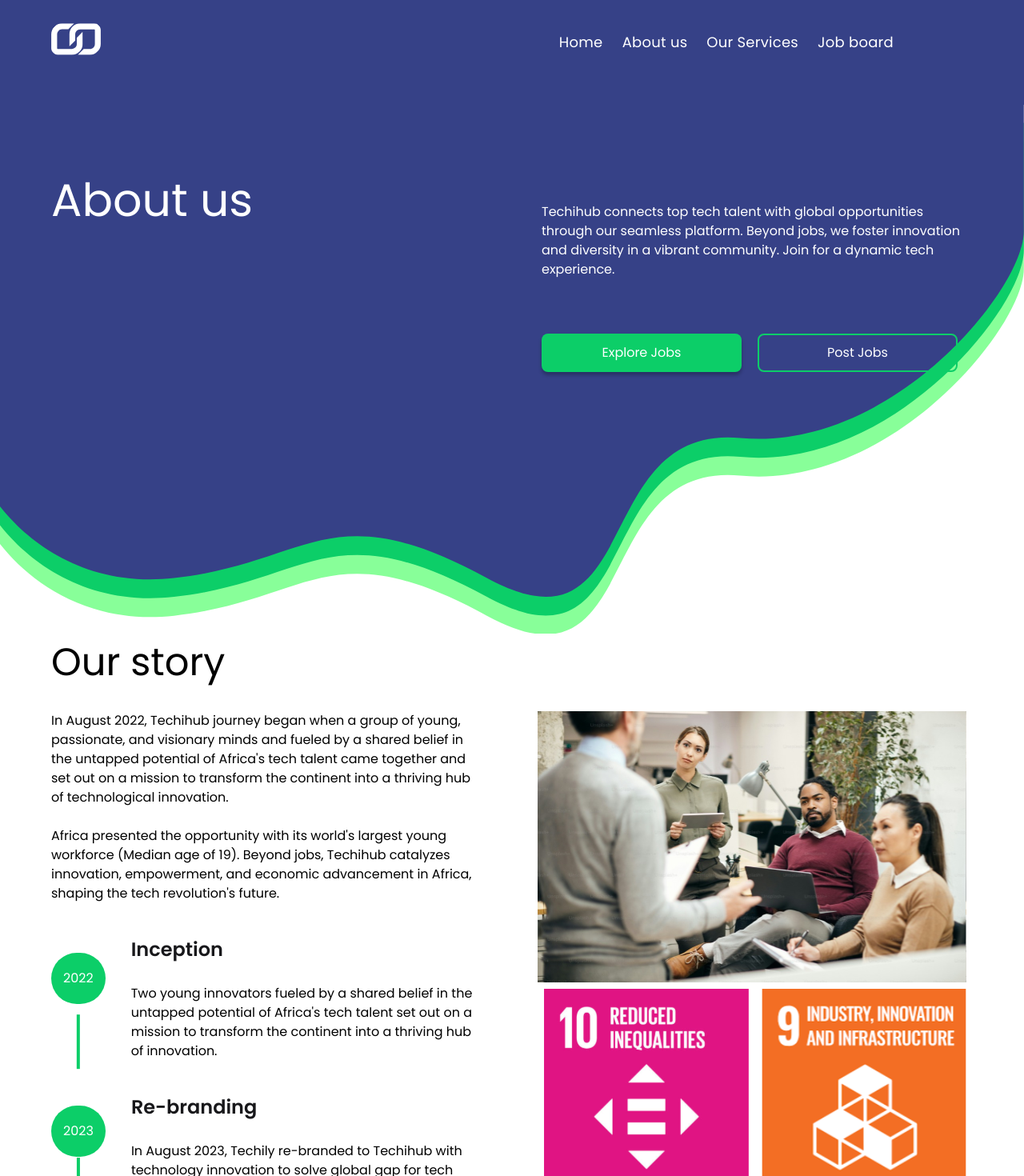
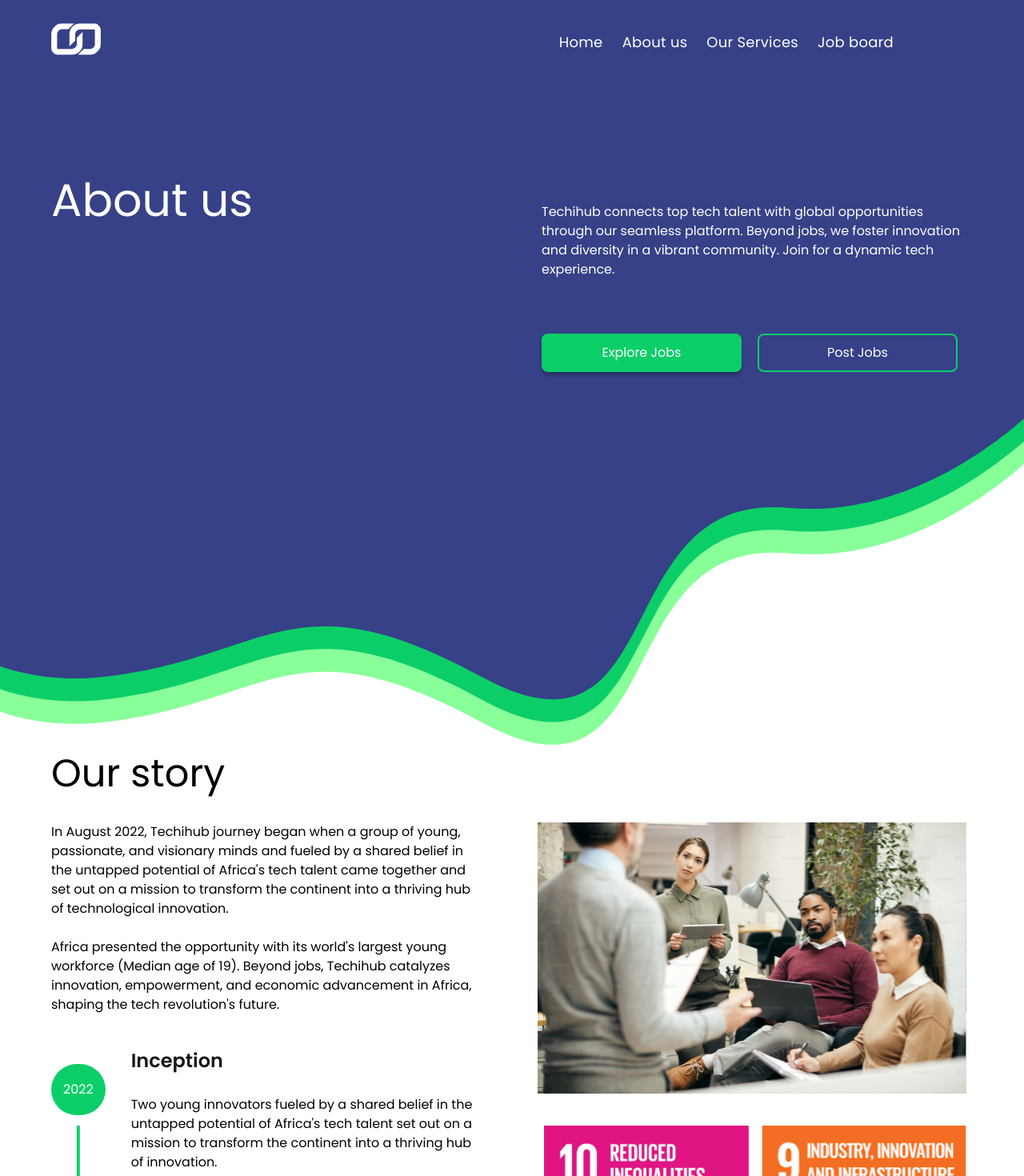
Before and after one commit to TechiHub-io/TechihubReact, a Next.js app: page /about-us in a window 1280 px wide. Shown: the top 1470 px of the page at 80% size. Built offline with nearby package versions, Linux system fonts and the light colour scheme; no server answers.

Commit message:
made edits

```diff
--- a/src/(components)/aboutus/Abouthero.tsx
+++ b/src/(components)/aboutus/Abouthero.tsx
@@ -3,8 +3,8 @@
 
 function Abouthero() {
   return (
-    <section className='relative  w-full !h-[661px]'>
-      <div className='absolute inset-0 w-full h-[661px] overflow-hidden'>
+    <section className='relative w-full h-screen'>
+      <div className='absolute inset-0 w-full h-full overflow-hidden'>
         <img
           src='/images/aboutus/herobg.svg'
           className='w-full h-full object-cover'
@@ -12,7 +12,7 @@
         />
       </div>
 
-      <div className='relative w-[90%] mx-auto flex flex-col gap-[32px] items-center lg:items-baseline lg:flex-row lg:justify-between lg:gap-0 py-[40px] lg:py-[77px] min-h-[661px] max-w-[1440px]'>
+      <div className='relative w-full h-full max-w-[1440px] mx-auto px-[5%] flex flex-col gap-[32px] items-center lg:items-baseline lg:flex-row lg:justify-between lg:gap-0 py-[40px] lg:py-[77px]'>
         <h1 className='max-w-[842px] text-center lg:text-left text-white z-10'>
           About us
         </h1>
--- a/src/(components)/aboutus/Aboutstory.tsx
+++ b/src/(components)/aboutus/Aboutstory.tsx
@@ -86,7 +86,7 @@
             </div>
           </div>
         </div>
-        <div className="flex flex-col">
+        <div className="flex flex-col gap-[32px]">
           <Image
             src="/images/aboutus/image1.svg"
             alt="about us"
```
